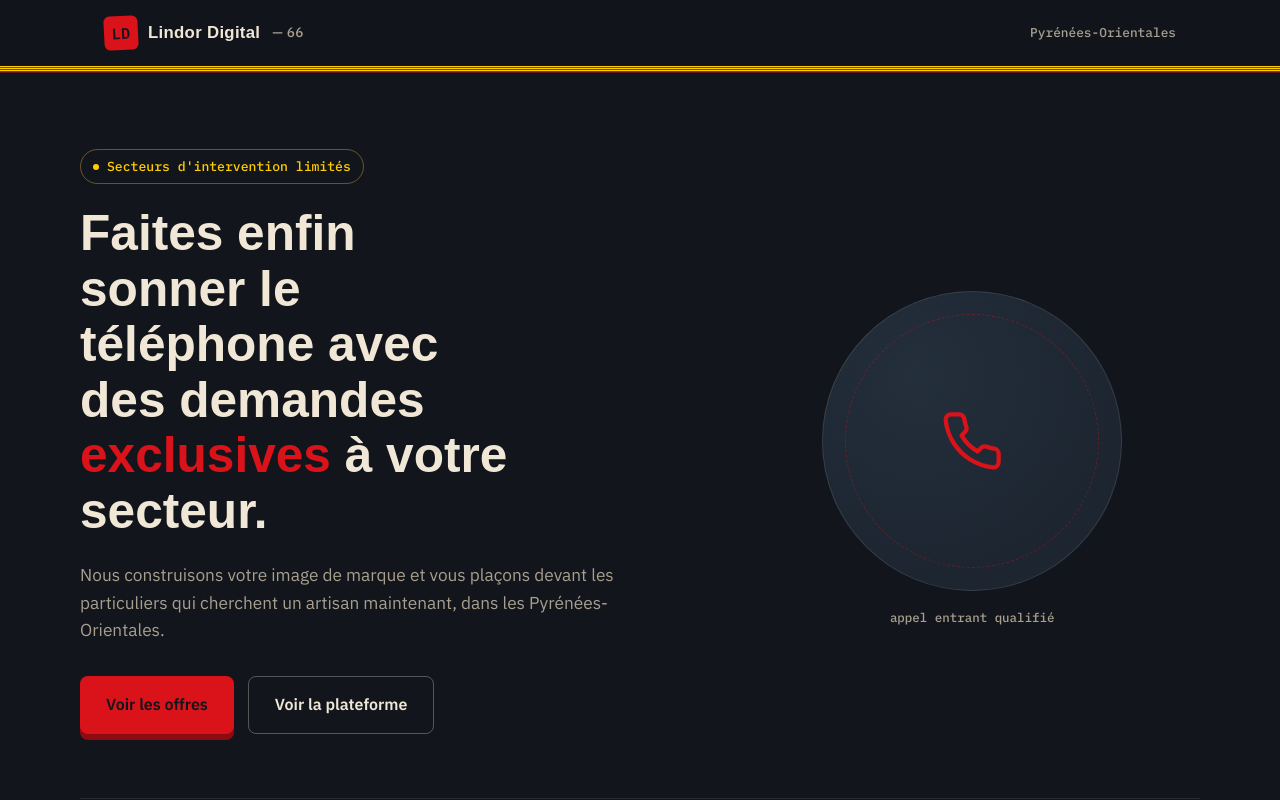
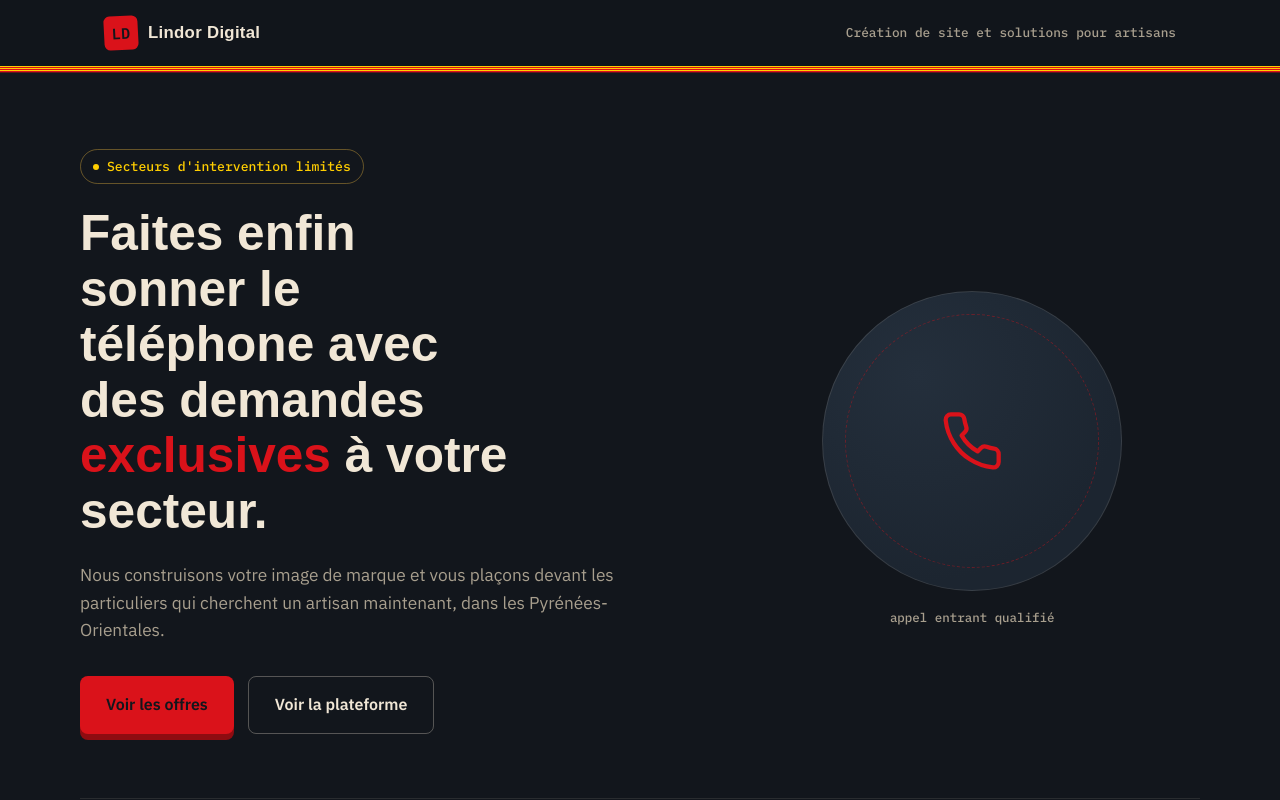
Before and after one commit to lindormatshop-pixel/agence-digitale-artisans, a plain HTML site: page index.html in a window 1280 px wide. Shown: the top 800 px of the page. Drawn offline with Linux system fonts and the light colour scheme; a web font is replaced by a local one.

Commit message:
Update index.html

```diff
--- a/index.html
+++ b/index.html
@@ -61,10 +61,11 @@
     border-bottom:1px solid var(--line);
   }
   .header-inner{
-    display:flex;align-items:center;justify-content:space-between;
+    display:flex;align-items:center;justify-content:space-between;gap: 15px;
     padding:16px 24px;max-width:1120px;margin:0 auto;
+    flex-wrap: wrap;
   }
-  .mark{display:flex;align-items:center;gap:10px;font-family:var(--serif-display);font-weight:800;font-size:1.05rem;letter-spacing:0.3px;}
+  .mark{display:flex;align-items:center;gap:10px;font-family:var(--serif-display);font-weight:800;font-size:1.05rem;letter-spacing:0.3px; flex-shrink: 0;}
   .mark-badge{
     width:34px;height:34px;border-radius:6px;
     background:var(--orange);
@@ -72,8 +73,7 @@
     font-family:var(--mono);font-weight:600;font-size:0.95rem;color:var(--navy);
     transform:rotate(-3deg);
   }
-  .mark span.dim{color:var(--muted);font-weight:500;font-family:var(--sans);font-size:0.85rem;margin-left:2px;}
-  .header-tag{font-family:var(--mono);font-size:0.8rem;color:var(--muted);}
+  .header-tag{font-family:var(--mono);font-size:0.8rem;color:var(--muted);text-align: right;}
 
   /* ---------- hero ---------- */
   .hero{padding:76px 0 56px;}
@@ -161,7 +161,7 @@
     border-left:2px solid var(--gold);padding-left:10px;
   }
 
-  /* ---------- offers ---------- */
+  /* ---------- offres ---------- */
   .offres{padding:36px 0 20px;}
   .grid{display:grid;grid-template-columns:1fr;gap:26px;}
   @media(min-width:900px){.grid{grid-template-columns:repeat(3,1fr);align-items:stretch;}}
@@ -340,8 +340,8 @@
 
 <header>
   <div class="header-inner">
-    <div class="mark"><span class="mark-badge">LD</span>Lindor Digital<span class="dim">— 66</span></div>
-    <div class="header-tag">Pyrénées-Orientales</div>
+    <div class="mark"><span class="mark-badge">LD</span>Lindor Digital</div>
+    <div class="header-tag">Création de site et solutions pour artisans</div>
   </div>
   <div class="senyera-bar" aria-hidden="true"></div>
 </header>
@@ -419,7 +419,7 @@
           </div>
         </div>
         <span class="option-flag">option</span>
-        <div class="tag-price"><span class="amount">250 €</span><span class="cadence">configuration unique</span></div>
+        <div class="tag-price"><span class="amount">150 €</span><span class="cadence">configuration unique</span></div>
         <ul>
           <li>Campagne publicitaire créée et paramétrée</li>
           <li>Mots-clés les plus rentables du 66 identifiés</li>
@@ -435,9 +435,10 @@
             <svg viewBox="0 0 24 24" fill="none" stroke="currentColor" stroke-width="1.8" stroke-linejoin="round"><path d="M13 2 4 14h6l-1 8 9-12h-6l1-8z"/></svg>
           </div>
         </div>
-        <div class="tag-price"><span class="amount">250 €</span><span class="cadence">par mois, sans commission</span></div>
+        <div class="tag-price"><span class="amount">200 €</span><span class="cadence">par mois, sans engagement</span></div>
         <ul>
           <li>Un seul artisan retenu par secteur</li>
+          <li><strong>Page dédiée</strong> sur notre site avec votre présentation et photo</li>
           <li>Zone choisie par vous, de 10 à 40 km</li>
           <li>Appels entrants directs et qualifiés</li>
         </ul>
```
